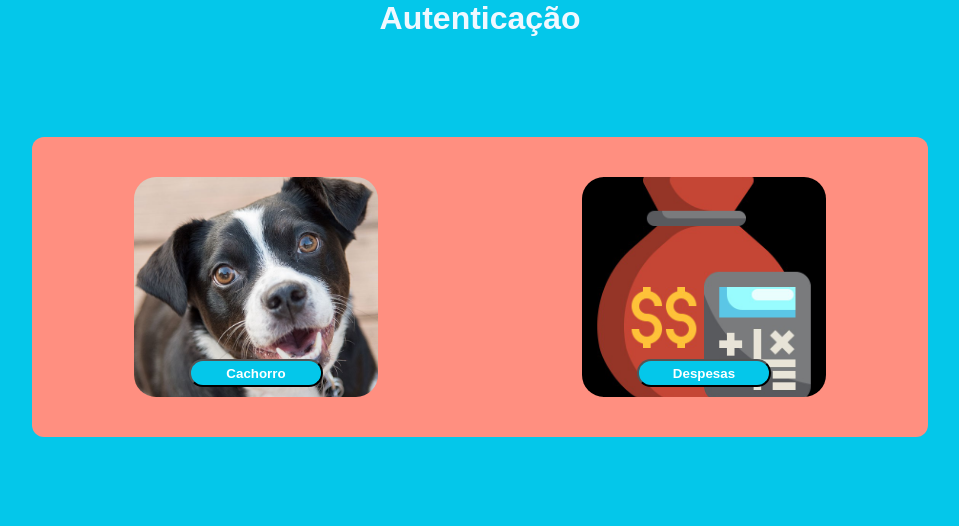
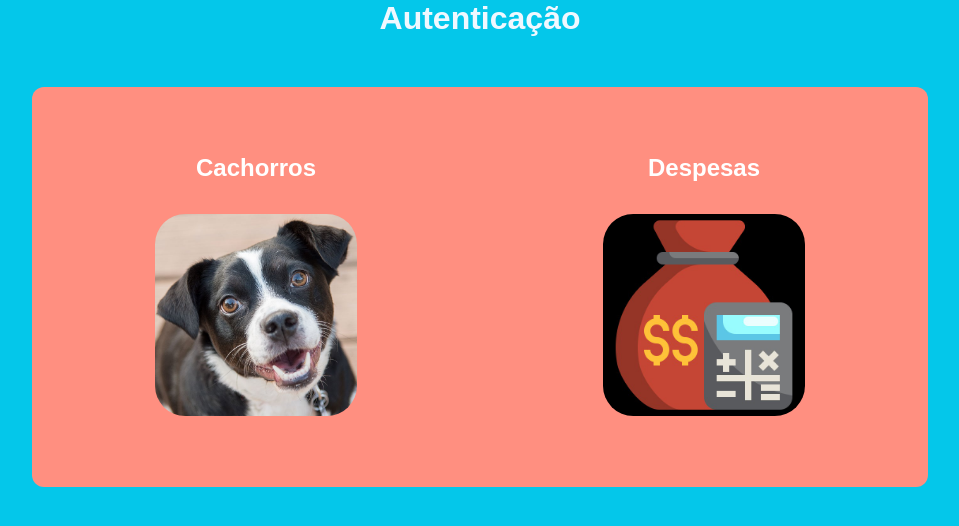
Before and after one commit to Lindgren-07/sqlalchemy_bd, a Flask app: page /tabelas in a window 1280 px wide. Shown: the top 526 px of the page, without its empty margins (160-1119 px from the left). Run offline with Flask 3, Linux system fonts and the light colour scheme.

Commit message:
Trabalhando no front

```diff
--- a/main.py
+++ b/main.py
@@ -33,10 +33,10 @@ def cadastrar_cachorro():
    descricao = request.form.get('descricao_cachorro')
 
    if raca == '':
-      raca = 'null'
+      raca = 'vazia'
 
    if descricao == '':
-      descricao = 'null'
+      descricao = 'vazia'
 
 
    try:
@@ -70,7 +70,7 @@ def cadastrar_despesas():
    descricao = request.form.get('descricao_despesas')
 
    if data == '':
-      data = 'null'
+      data = 'vazia'
 
    try:
       validacao.validarDespesas(data,valor,descricao)
--- a/static/style.css
+++ b/static/style.css
@@ -23,6 +23,7 @@
 .titulo{
     width: 100%;
     display: flex;
+    padding-top: 2re;
     justify-content: center;
     background-color: #04C7EA;
     color: aliceblue;
@@ -33,7 +34,7 @@
     align-items: center;
     justify-content: space-around;
     background-color: #FF8F80;
-    height: 300px;
+    height: 400px;
     width: 70%;
     border-radius: 12px;
 }
@@ -126,7 +127,7 @@
     display: flex;
     flex-direction: column;
     align-items: center;
-    justify-content: center;
+    justify-content: space-evenly;
     background: aliceblue;
     height: 400px;
     border: none;
@@ -171,7 +172,7 @@
     gap: 7px;
 }
 
-.bt_tabelas{
+/* .bt_tabelas{
     background-color: #04C7EA;
     height: 28px;
     width: 60%;
@@ -189,34 +190,75 @@
 
 .bt_tabelas:hover{
     background-color:#FF8F80;
+} */
+
+
+.h2-autenticacao{
+    padding-bottom: 2rem;
+    color: white;
 }
 
 .dog{
-    background-image: url('/static/imgs/cachorro.png');
-    background-position: center;
+    /* background-image: url('/static/imgs/cachorro.png'); */
+    /* background-position: center;
     background-repeat: no-repeat;
-    background-size: 100%;
+    background-size: 100%; */
+    text-align: center;
     display: flex;
     flex-direction: column;
     align-items: center;
-    justify-content: end;
+    justify-content: center;
     padding: 10px;
     height: 200px;
     width: 25%;
     border-radius: 22px;
 }
 
+.dog img{
+    width:90%;
+    position: relative;
+    transition: transform .5s;
+    border-radius: 15%;
+}
+.dog img:hover{
+    transform: scale(1.1);
+}
 .des{
-    background-image: url('/static/imgs/des.jpg');
+    /* background-image: url('/static/imgs/des.jpg');
     background-position: center;
-    background-repeat: no-repeat;
-    background-size: 100%;
+    background-repeat: no-repeat; */
+    text-align: center;
+    /* background-size: 100%; */
     display: flex;
     flex-direction: column;
     align-items: center;
-    justify-content: end;
+    justify-content: center;
     padding: 10px;
     height: 200px;
     width: 25%;
     border-radius: 22px;
 }
+
+.des img{
+    width:90%;
+    position: relative;
+    transition: transform .5s;
+    border-radius: 15%;
+}
+.des img:hover{
+    transform: scale(1.1);
+}
+.formulario{
+    height: 100px;
+
+    width: 80%;
+}
+
+.inputs{
+    display: flex;
+    flex-direction: column;
+    padding-bottom: 30px;
+    height: 100px;
+    width: 100%;
+
+}
--- a/templates/tabelas.html
+++ b/templates/tabelas.html
@@ -15,11 +15,20 @@
 
 
     <div class="container-tabelas">
-        <div class="dog">
-            <button class="bt_tabelas"><a href="/cachorro">Cachorro</a></button>
+       <div class="dog">
+        <h2 class="h2-autenticacao">Cachorros</h2>
+        <a href="/cachorro">
+
+            <img src="/static/imgs/cachorro.png"/>
+            <!-- <button class="bt_tabelas"><a href="/cachorro">Cachorro</a></button> -->
+        </a>
         </div>
         <div class="des">
-            <button class="bt_tabelas"><a href="/despesas">Despesas</a></button>
+            <h2 class="h2-autenticacao">Despesas</h2>
+            <a href="/despesas">
+            <img src="/static/imgs/des.jpg"/>
+            <!-- <button class="bt_tabelas"><a href="/despesas">Despesas</a></button> -->
+            </a>
         </div>
 
     </div>
```
Also changed, not shown: templates/adm.html (+9 -6 lines).
